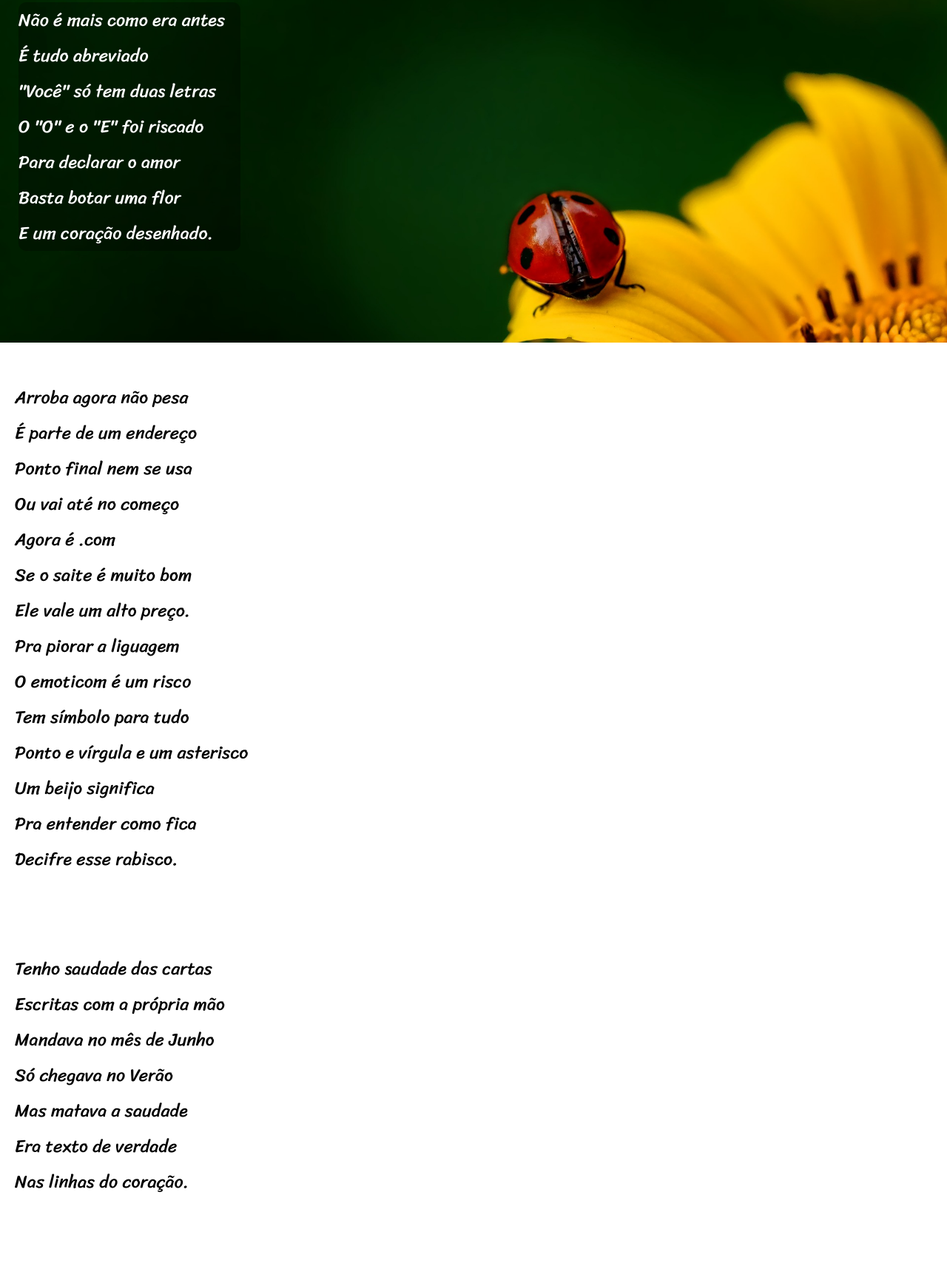
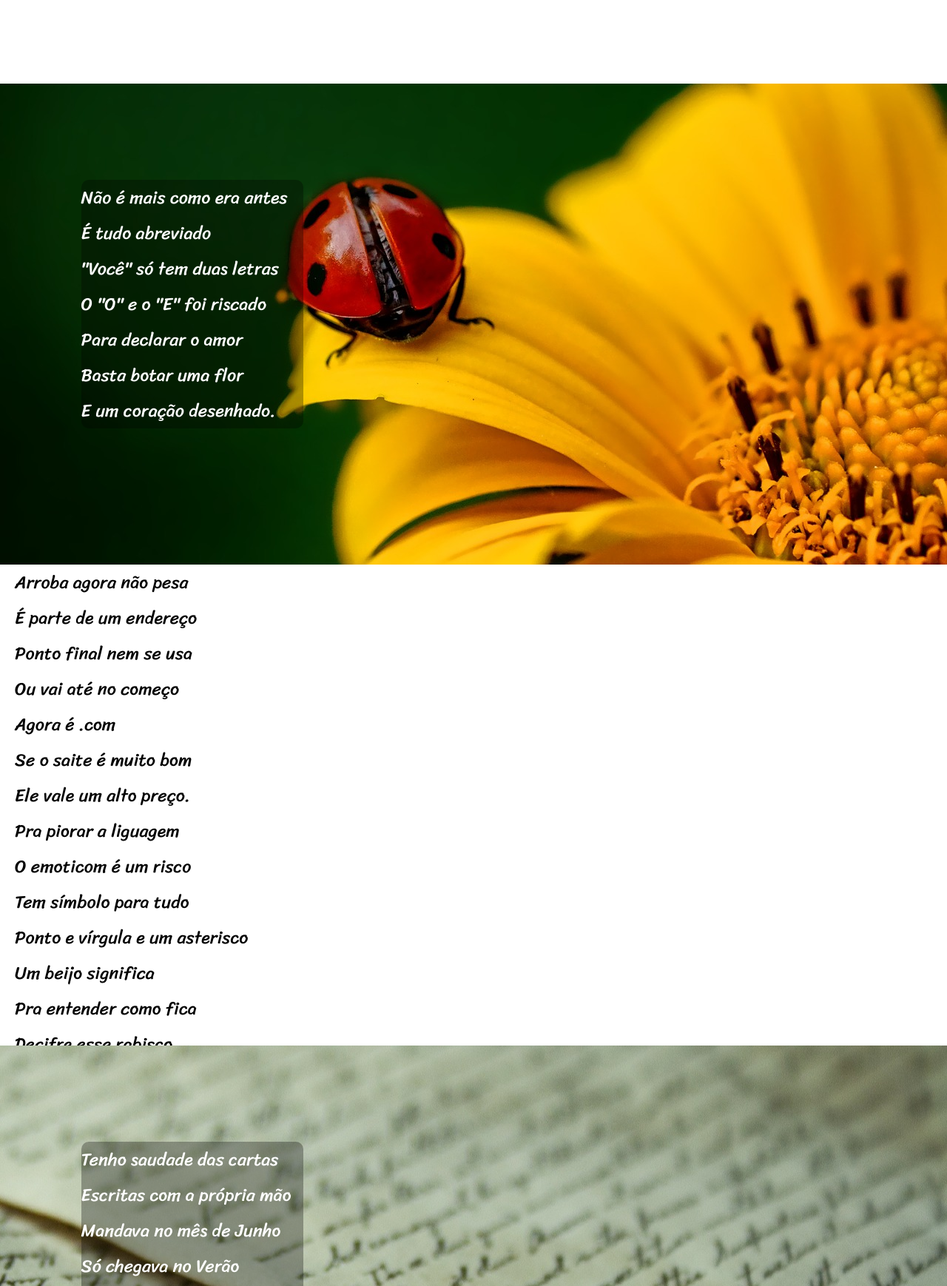
Before and after one commit to celiocassengue/html_css, a plain HTML site: page Mod03/Desafio/index.html in a window 1280 px wide. Shown: the part 637-2375 px from the top of the page at 74% size. Drawn offline with Linux system fonts and the light colour scheme.

Commit message:
atualização

```diff
--- a/Mod03/Desafio/index.html
+++ b/Mod03/Desafio/index.html
@@ -27,7 +27,7 @@
                 Vou dizer tudo em poesia.
             </p>
         </div>
-        <div class="conteúdo" id="primeiro">
+        <div class="conteúdo" id="img01">
             <p>
                 Não é mais como era antes<br>
                 É tudo abreviado<br>
@@ -38,7 +38,7 @@
                 E um coração desenhado.
             </p>
         </div>
-        <div class="conteúdo">
+        <div class="conteúdo" class="espaçamento">
             <p>
                 Arroba agora não pesa<br>
                 É parte de um endereço<br>
@@ -59,7 +59,7 @@
                 Decifre esse rabisco.
             </p>
         </div>
-        <div class="conteúdo">
+        <div class="conteúdo" id="img02">
             <p>
                 Tenho saudade das cartas<br>
                 Escritas com a própria mão<br>
@@ -70,7 +70,7 @@
                 Nas linhas do coração.
             </p>
         </div>
-        <div class="conteúdo">
+        <div class="conteúdo" class="espaçamento">
             <p>
                 Agora, escrevo e envio<br>
                 Chegando na mesma hora<br>
--- a/Mod03/Desafio/style.css
+++ b/Mod03/Desafio/style.css
@@ -78,19 +78,48 @@ main p{
     line-height:2em;
 }
 .conteúdo{
-    padding:50px 0 ;
-    min-height:500px;
+    min-height:auto;
+    height: 650px;
 }
-#primeiro{
+#img01{
+    background-attachment: fixed;
+    background-position: right center;
     background-image: url("pacote-d012/imagens/background001.jpg");
-    background-size: 100%;
     background-repeat: no-repeat;
     padding: 5px;
+    position: relative;
 }
-#primeiro p{
+#img01 p{
+    position: absolute;
+    left: 7%;
+    top: 20%;
     color: var(--cor01);
     background-color: var(--cor03);
     border-radius: 10px;
     width: 300px;
-    margin-top: 35px;
 }
+#img02{
+    background-attachment: fixed;
+    background-position: right center;
+    background-image: url("pacote-d012/imagens/background002.jpg");
+    background-repeat: no-repeat;
+    padding: 5px;
+    position: relative;
+}
+#img02 p{
+    position: absolute;
+    left: 7%;
+    top: 20%;
+    color: var(--cor01);
+    background-color: var(--cor03);
+    border-radius: 10px;
+    width: 300px;
+}
+.espaçamento{
+    position: relative;
+}
+.espaçamento p{
+    position: absolute;
+    left: 7%;
+    top: 3%;
+}
```
Also changed, not shown: Mod03/ex001/fundo.html (+12 -4 lines), 1 other file.
